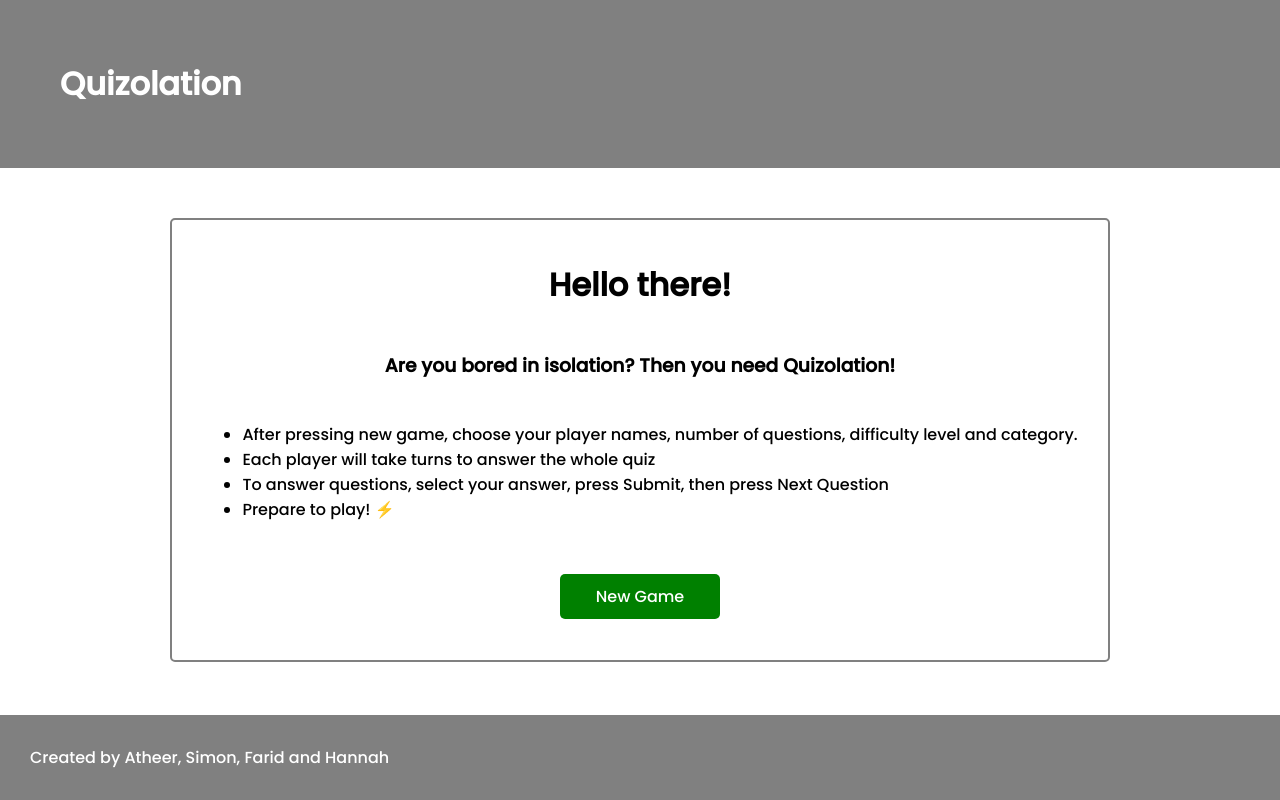
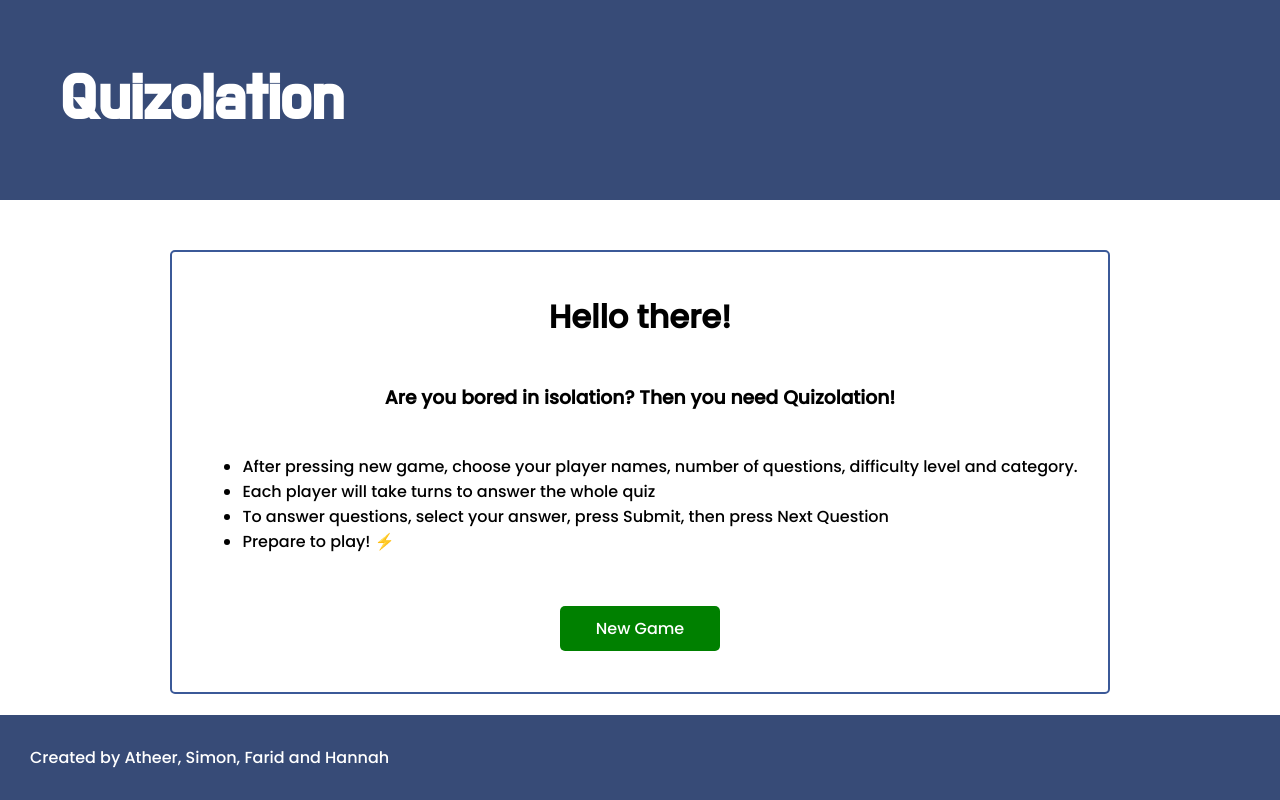
Before and after one commit to shewitt93/quizolation, a React app: page / in a window 1280 px wide. Shown: the top 800 px of the page. Built offline with nearby package versions, Linux system fonts and the light colour scheme.

Commit message:
update app styling

```diff
--- a/src/styles/App.css
+++ b/src/styles/App.css
@@ -1,4 +1,6 @@
 @import url('https://fonts.googleapis.com/css2?family=Poppins:wght@500&display=swap');
+@import url('https://fonts.googleapis.com/css2?family=Do+Hyeon&display=swap');
+
 
 
 * {
@@ -23,7 +25,7 @@
 
 
 .content {
-    border: 2px solid grey;
+    border: 2px solid #3b5998;
     border-radius: 5px;
     width: 70%;
     height: 50vh;
@@ -35,15 +37,17 @@
 
 .navlink {
     text-decoration: none;
+    font-family: 'Do Hyeon', sans-serif;
+    font-size: 2em;
 }
 
 h1:hover{
     cursor: pointer;
-    color: rgb(61, 148, 61);
+    color: rgb(224, 224, 224);
 }
 
 header, header h1, footer {
-    background-color: grey;
+    background-color: #374b77;
     color: white;
     padding: 30px;
     width: 100%;
```
